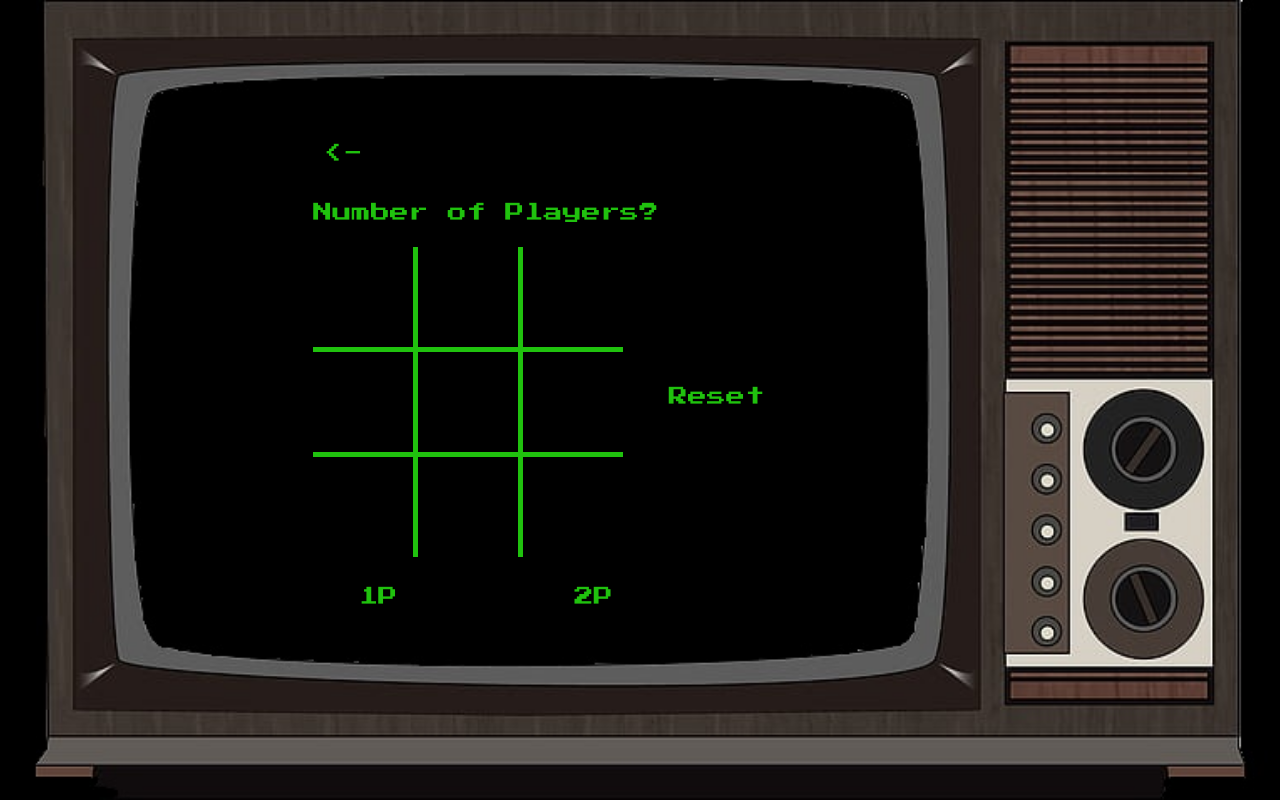
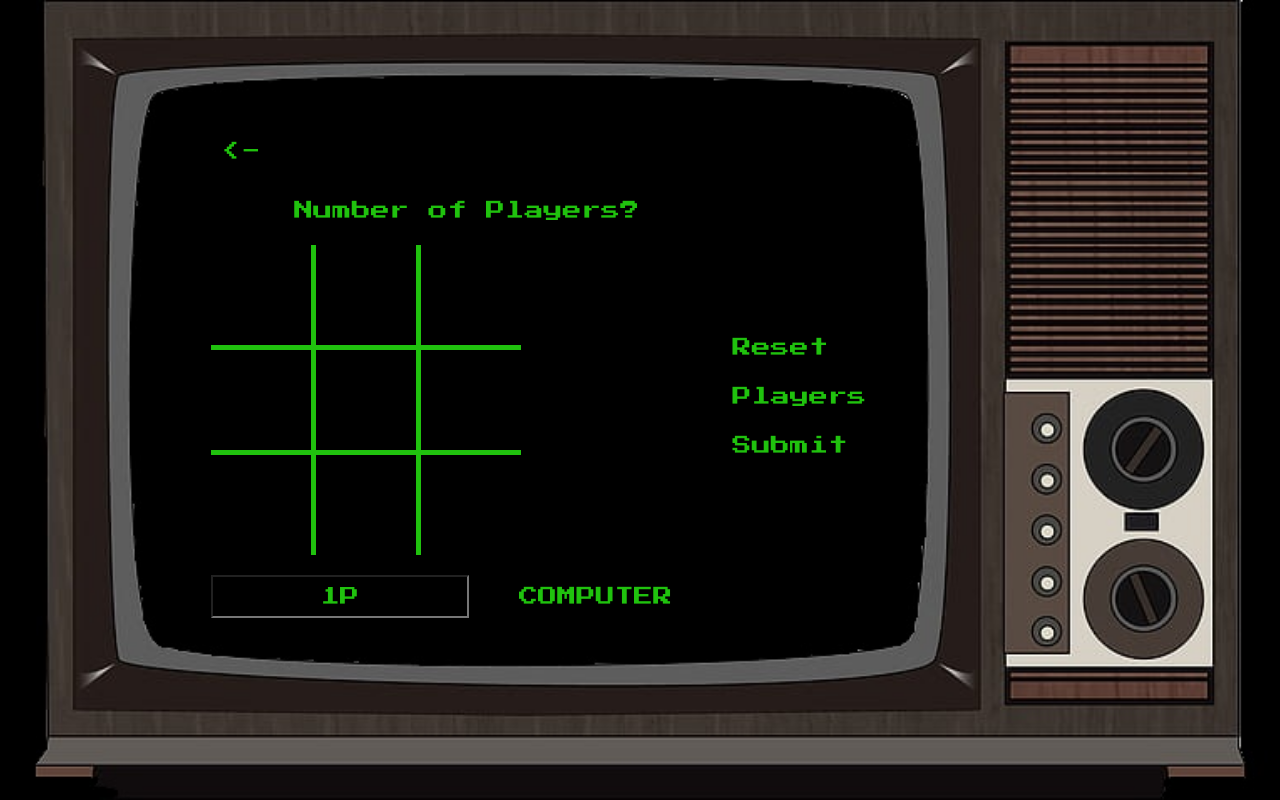
Before and after one commit to mrmister18/game_corner, a React app: page /tictactoe in a window 1280 px wide. Both pictures are taken after a click on the element "1P". Built offline with nearby package versions, Linux system fonts and the light colour scheme.

Commit message:
working on p1 name input, added buttons, functionality later

```diff
--- a/public/style.css
+++ b/public/style.css
@@ -6,7 +6,7 @@ html {
     background-repeat: no-repeat;
     background-size: cover;
 }
-
+/* START MENU CSS */
 #app {
   position: fixed;
   bottom: 7%;
@@ -50,7 +50,7 @@ html {
 .clickable {
     cursor: pointer;
 }
-
+/* TICTACTOE CSS */
 .cell {
     width: 100px;
     height: 100px;
@@ -91,7 +91,7 @@ html {
 
 .player-option {
     padding: 10px 15px;
-    width: 100px;
+    width: 100%;
     text-align: center;
 }
 
@@ -109,6 +109,10 @@ html {
     text-align: center;
 }
 
-#P1-name, #P2-name {
+#P1-name-input, #P2-name-input {
     display: none;
+    background-color: black;
+    color: #20C20E;
+    font-family: 'Press Start 2P', cursive;
+    font-size: 19.2px;
 }
--- a/src/components/TicTacToe.js
+++ b/src/components/TicTacToe.js
@@ -10,13 +10,25 @@ const TicTacToe = () => {
   ]);
   const players = ["x", "o"]
   const [currentPlayer, setCurrentPlayer] = useState(players[Math.round(Math.random())]);
-  const [gameOver, setGameOver] = useState(false);
+  const [gameOver, setGameOver] = useState(true);
   const [P1Name, setP1Name] = useState("1P")
   const [P2Name, setP2Name] = useState("2P")
-  const [playerSelect, setPlayerSelect] = useState(true)
   const [playerNumbers, setPlayerNumbers] = useState(0)
 
   const navigate = useNavigate();
+
+  function onePlayer() {
+    if (!playerNumbers) {
+    setPlayerNumbers(1)
+            document.getElementById("1Player").style.display = "none"
+            document.getElementById("P1-name-input").style.display = "inline"
+            setP2Name("COMPUTER")
+            }
+  }
+
+  function twoPlayer() {
+
+  }
 
   function resetBoard() {
     setBoard([
@@ -237,16 +249,22 @@ const TicTacToe = () => {
             </div>
           </div>
           <div id="display-names" className="row">
-            <span className={`player-option clickable highlight`} onClick={() => {setPlayerNumbers(1)
-            setPlayerSelect(false)}}>{P1Name}</span>
-            <input id="P1-name" className="player-option"></input>
-            <span className={`player-option clickable highlight`} onClick={() => {setPlayerNumbers(2)
-            setPlayerSelect(false)}}>{P2Name}</span>
-            <input id="P2-name" className="player-option"></input>
+            <span className='player-option clickable highlight' id="1Player" onClick={onePlayer}>{P1Name}</span>
+            <input id="P1-name-input" className="player-option" value={P1Name} onChange={(e) => setP1Name(e.value)}></input>
+            <span className='player-option clickable highlight' id="2Player" onClick={() => {setPlayerNumbers(2)}}>{P2Name}</span>
+            <input id="P2-name-input" className="player-option" value={P2Name} onChange={(e) => setP2Name(e.value)}></input>
           </div>
         </div>
+        <div>
         <div className="highlight clickable button" onClick={resetBoard}>
           Reset
+        </div>
+        <div className="highlight clickable button" onClick={() => navigate('/tictactoe')}>
+          Players
+        </div>
+        <div className="highlight clickable button">
+          Submit
+        </div>
         </div>
       </div>
     </div>
```
